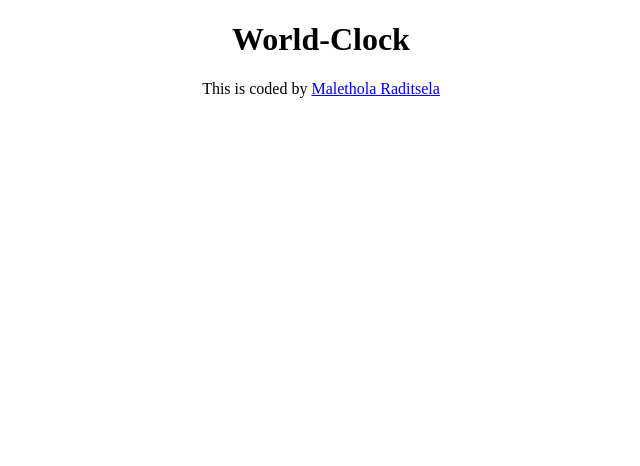
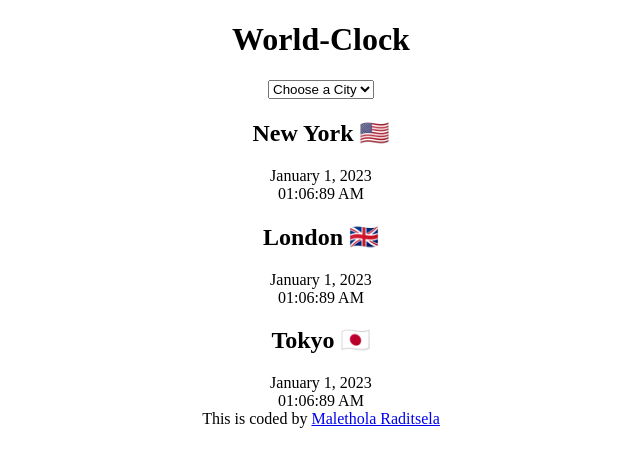
Before and after one commit to Thuli28/World-Clock, a plain HTML site: page index.html in a window 1280 px wide. Shown: the whole page, without its empty margins (319-959 px from the left). Drawn offline with Linux system fonts and the light colour scheme.

Commit message:
html added

```diff
--- a/index.html
+++ b/index.html
@@ -7,7 +7,30 @@
     <title>World-Clock</title>
 </head>
 <body>
-    <h1>World-Clock</h1>
+    <div class="container">
+        <h1>World-Clock</h1>
+        <select>
+            <option value="select">Choose a City</option>
+            <option value="new-york">New York</option>
+            <option value="london">London</option>
+            <option value="tokyo">Tokyo</option>
+        </select>
+        <div class="city">
+            <h2 >New York 🇺🇸</h2>
+            <div class="date" id="date">January 1, 2023</div>
+            <div class="time" id="time">01:06:89 AM</div>
+        </div>
+         <div class="city">
+            <h2 >London 🇬🇧</h2>
+            <div class="date" id="date">January 1, 2023</div>
+            <div class="time" id="time">01:06:89 AM</div>
+        </div>
+         <div class="city">
+            <h2 >Tokyo 🇯🇵</h2>
+            <div class="date" id="date">January 1, 2023</div>
+            <div class="time" id="time">01:06:89 AM</div>
+        </div>
+    </div>
     <footer> This is coded by <a href="https://github.com/Thuli28/World-Clock.git" target="_blank">Malethola Raditsela</a></footer>
  <script src="javascript/index.js"></script>
 </body>
```
Also changed, not shown: 1 other file.
